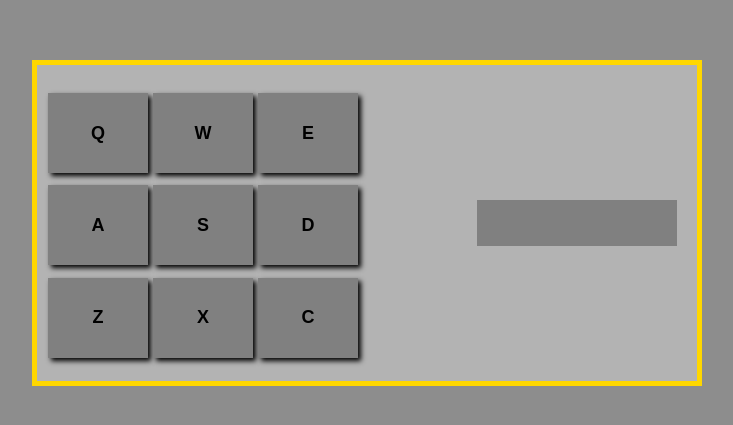
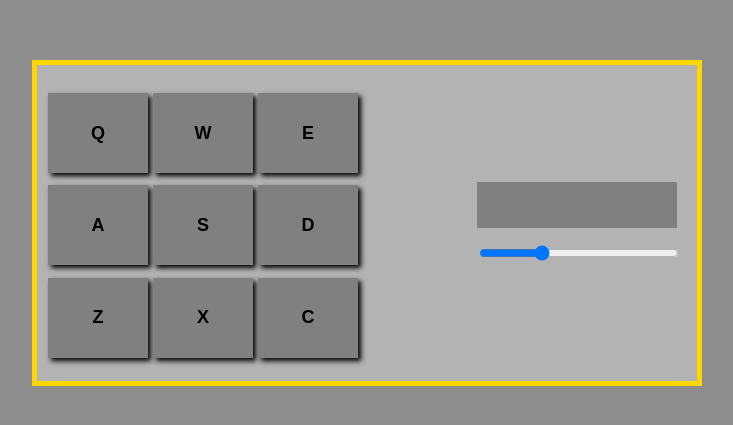
Before and after one commit to Shollytemmy/FCC-DRUM-MACHINE, a React (Vite) app: page / in a window 1280 px wide. Shown: the part 185-610 px from the top of the page, without its empty margins (273-1006 px from the left). Built offline with nearby package versions, Linux system fonts and the light colour scheme.

Commit message:
Drum Machine: Styling display section

```diff
--- a/src/App.jsx
+++ b/src/App.jsx
@@ -63,6 +63,7 @@ const handleButtonClick = (title, key) =>{
   return() =>{
     document.getElementById(key).play();
 
+
     updateCurrent(title);
 
 
@@ -80,6 +81,7 @@ const handleKeypress = (e) =>{
 useEffect(() => {
 
   window.addEventListener('keypress', handleKeypress)
+
 
   return () => {
     window.removeEventListener('keypress', handleKeypress)
--- a/src/App.scss
+++ b/src/App.scss
@@ -68,6 +68,15 @@ body{
                     text-align: center;
 
             }
+
+            .input__controls{
+                width: 200px;
+                border: 0px solid red;
+                margin: 15px auto;
+                input[type="range"]{
+                    width: 100%;
+                }
+            }
         }
 
 
--- a/src/Components/Display.jsx
+++ b/src/Components/Display.jsx
@@ -6,6 +6,9 @@ export const Display = ({currentSong, updateCurrent}) => {
       <div className="display__text">
         <p>{currentSong}</p>
       </div>
+      <div className="input__controls">
+        <input type="range" name="" id="" max="1" min="0" step="0.01" value="0.3" />
+      </div>
     </div>
   )
 }
```
